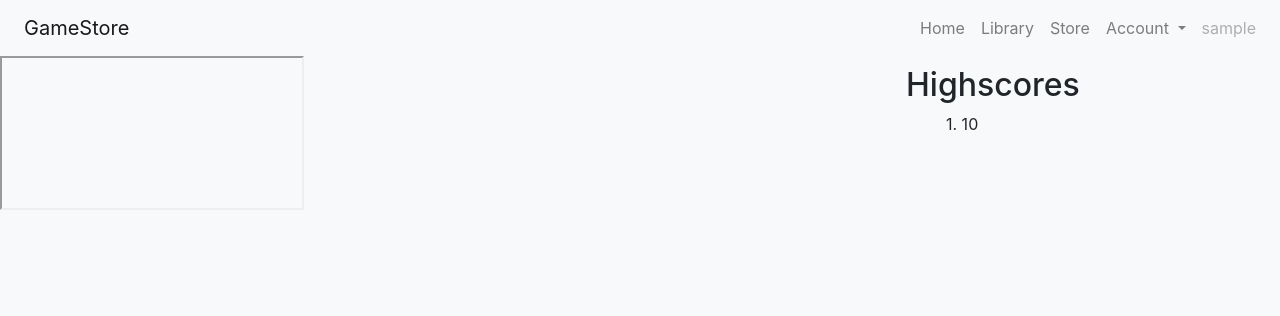
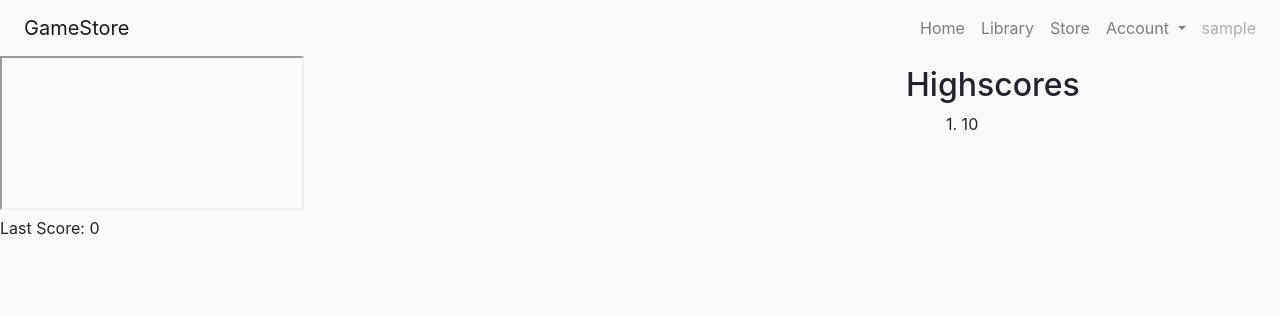
Before and after one commit to MEstlander/GameStore, a Django app: a page that uses gamestore/store/templates/game/play.html in a window 1280 px wide. Shown: the top 316 px of the page. Run offline with Django 3.2, Linux system fonts and the light colour scheme; a user stored in the database is signed in; tables that the repository leaves empty hold one stand-in row (values such as "Sample post"); some libraries are stand-ins or nearby versions.

Commit message:
added last score

```diff
--- a/gamestore/store/templates/game/play.html
+++ b/gamestore/store/templates/game/play.html
@@ -11,7 +11,8 @@
         function reciver(e) {
             var gamescore = parseInt(e.data.score);
             var middlewaretoken = "{{ csrf_token  }}";
-
+            if(e.data.messageType === "SCORE")
+                $('#lastscore').text(gamescore);
 
             if (e.data.messageType === "SETTING") {
                 var width = e.data.options.width;
@@ -69,5 +70,5 @@
             <ol>{{forloop.counter}}. {{ score.score }}</ol>
         {% endfor %}
     </div>
-
+    <div>Last Score: <span id='lastscore'>0</span></div>
 {% endblock %}
```
